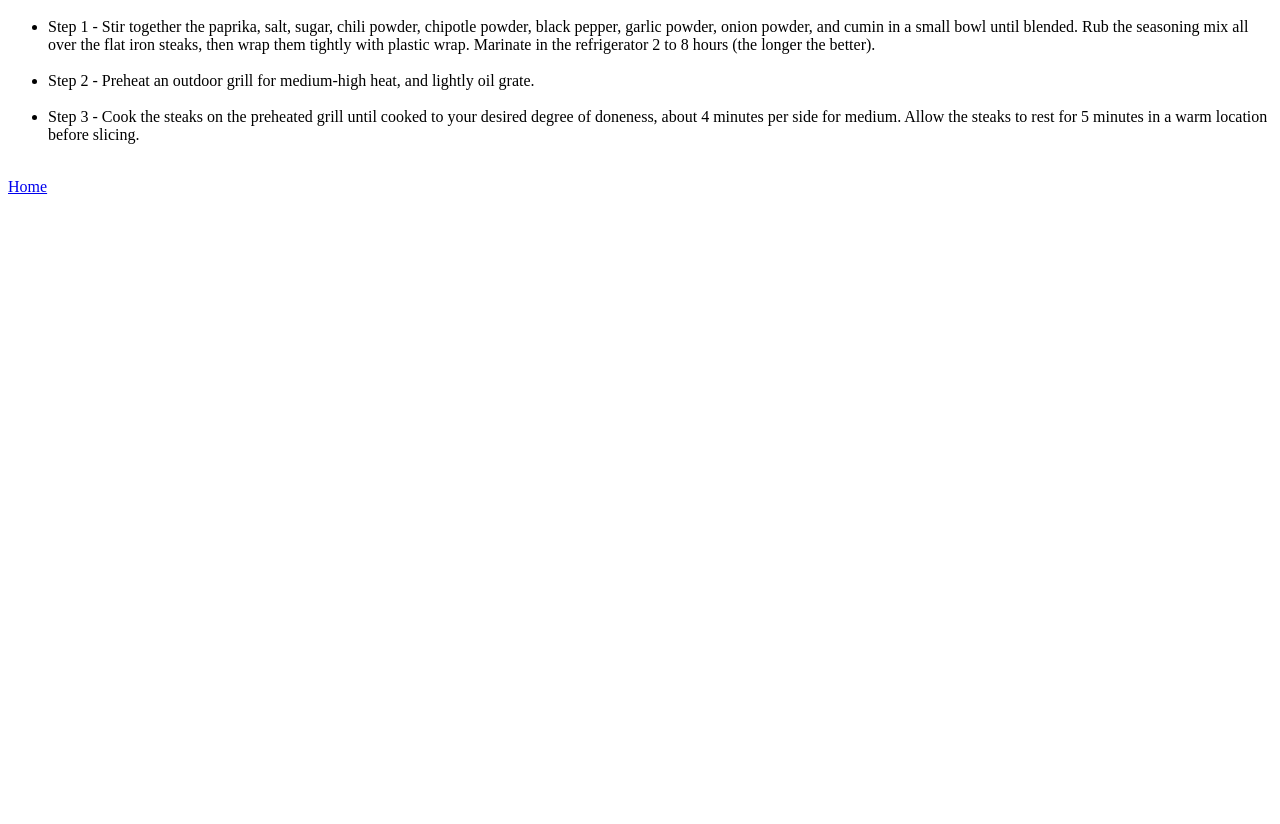
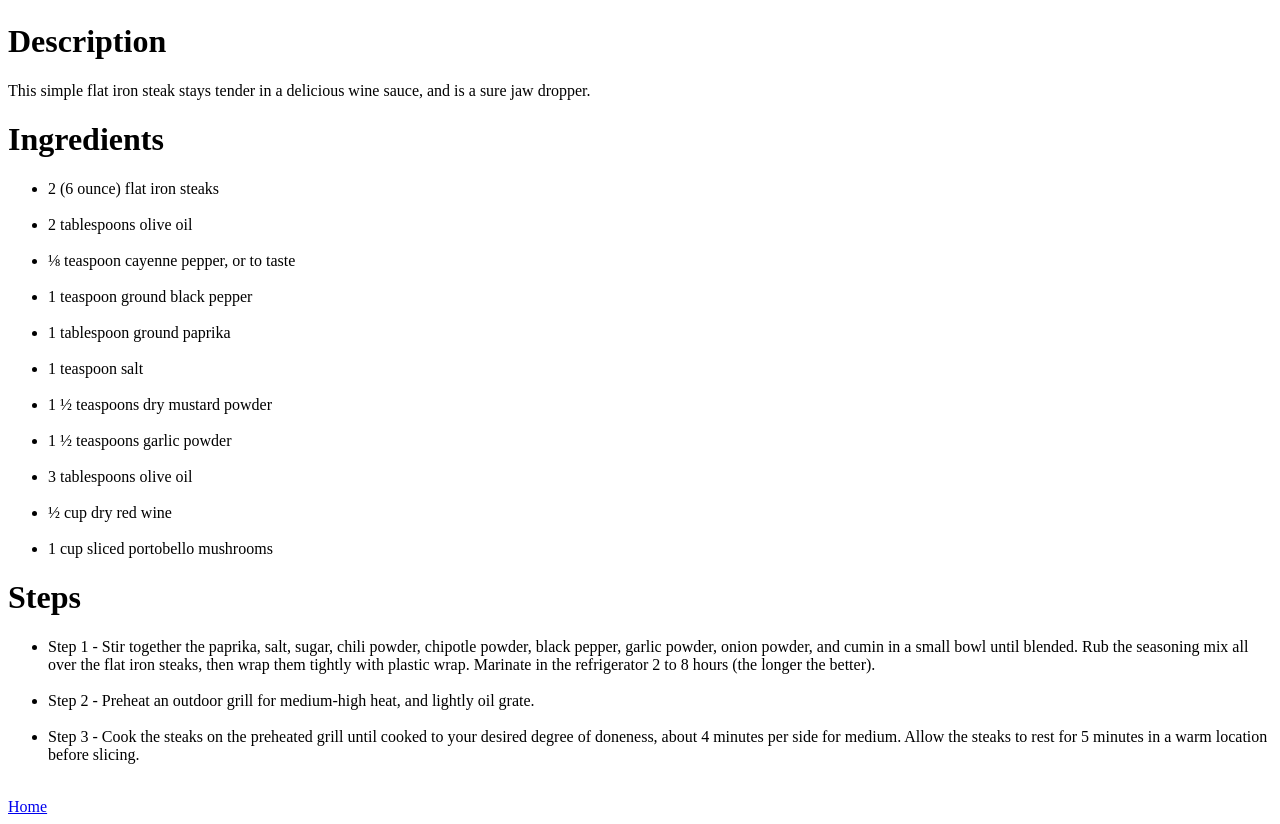
Before and after one commit to GuillermoCardoze/odin-recipes, a plain HTML site: page recipes/steak.html in a window 1280 px wide. Shown: the part 754-1578 px from the top of the page. Before the commit the page ends 958 px from the top, so only its background shows below. Drawn offline with Linux system fonts and the light colour scheme.

Commit message:
completed assignment

```diff
--- a/recipes/steak.html
+++ b/recipes/steak.html
@@ -8,7 +8,38 @@
 <body>
     <h1>Steak</h1>
     <img src="https://www.allrecipes.com/thmb/WyojjMJQwsSbuLh70Xba6Q0EIto=/750x0/filters:no_upscale():max_bytes(150000):strip_icc():format(webp)/164439flat-iron-steak-with-three-pepper-rubFranceC4x3-f1855ab7be6c4177835f540e71941270.jpg" alt="Lasagna" height="672" width="896">
-    <ul>
+
+    <h1>Description</h1>
+   <p>This simple flat iron steak stays tender in a delicious wine sauce, and is a sure jaw dropper.</p>
+
+   <h1>Ingredients</h1>
+   <ul>
+    <li>2 (6 ounce) flat iron steaks</li>
+        <br>
+        <li>2 tablespoons olive oil </li>
+        <br>
+        <li>⅛ teaspoon cayenne pepper, or to taste </li>
+        <br>
+        <li>1 teaspoon ground black pepper</li>
+        <br>
+        <li>1 tablespoon ground paprika</li>
+        <br>
+        <li>1 teaspoon salt</li>
+        <br>
+        <li>1 ½ teaspoons dry mustard powder</li>
+        <br>
+        <li>1 ½ teaspoons garlic powder</li>
+        <br>
+        <li>3 tablespoons olive oil </li>
+        <br>
+        <li>½ cup dry red wine </li>
+        <br>
+        <li>1 cup sliced portobello mushrooms </li>
+    </li>
+   </ul>
+
+   <h1>Steps</h1>
+   <ul>
         <li>Step 1 - Stir together the paprika, salt, sugar, chili powder, chipotle powder, black pepper, garlic powder, onion powder, and cumin in a small bowl until blended. Rub the seasoning mix all over the flat iron steaks, then wrap them tightly with plastic wrap. Marinate in the refrigerator 2 to 8 hours (the longer the better).</li>
         <br>
         <li>Step 2 - Preheat an outdoor grill for medium-high heat, and lightly oil grate.</li>
```
Also changed, not shown: recipes/chicken.html (+19 -0 lines), recipes/lasagna.html (+28 -1 lines).
